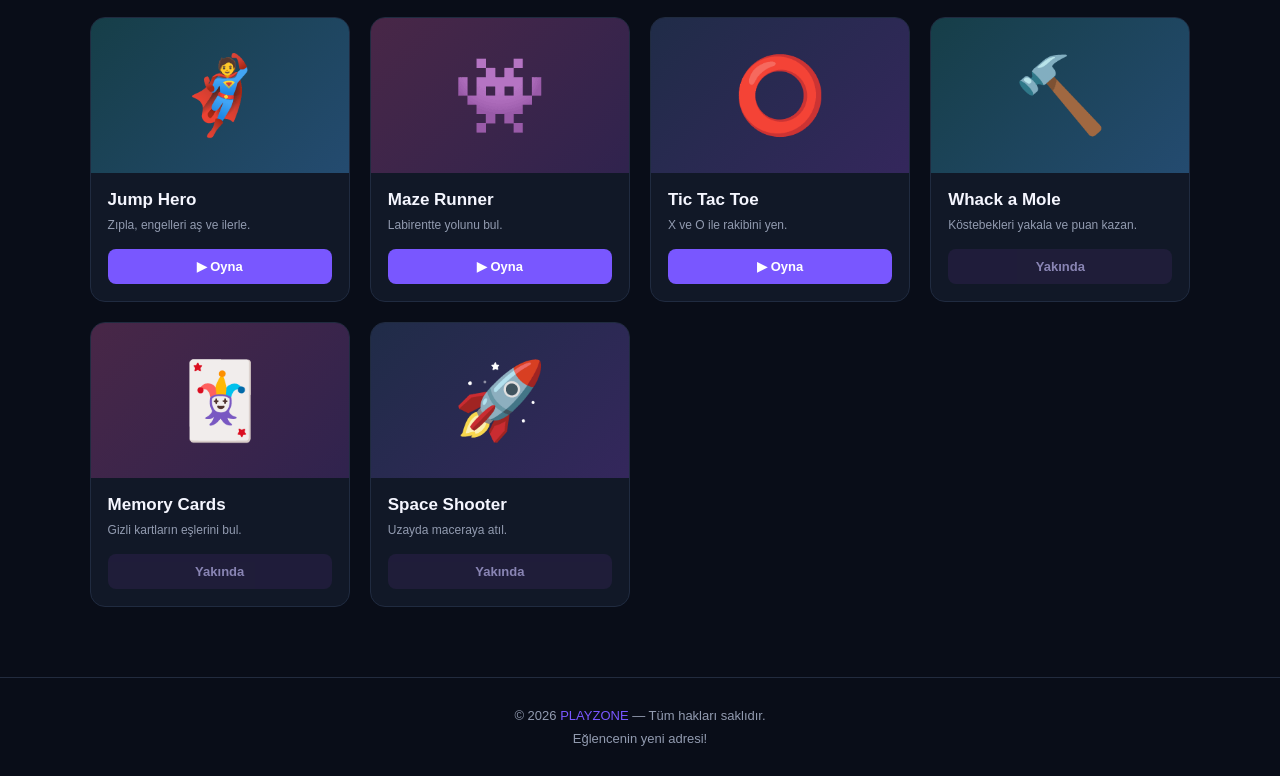
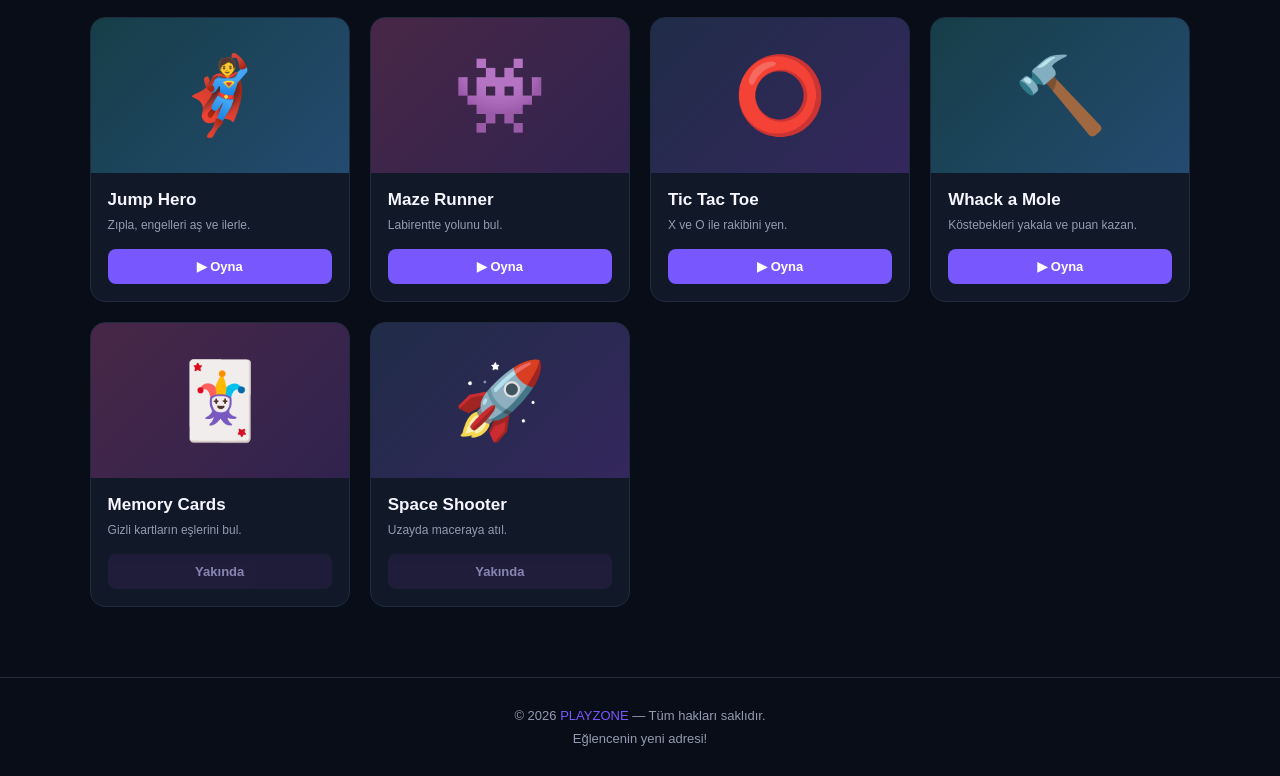
Before and after one commit to alihan1mudayetoglu-web/PLAYZONE, a plain HTML site: page index.html in a window 1280 px wide. Shown: the part 963-1739 px from the top of the page. Drawn offline with Linux system fonts and the light colour scheme.

Commit message:
Update index.html

```diff
--- a/index.html
+++ b/index.html
@@ -469,7 +469,8 @@ footer span {
             <div class="game-info">
                 <h3>Whack a Mole</h3>
                 <p>Köstebekleri yakala ve puan kazan.</p>
-                <span class="play-btn disabled">Yakında</span>
+                <a href="games/whack-a-mole/index.html"
+   class="play-btn available">▶ Oyna</a>
             </div>
         </article>
 
```
